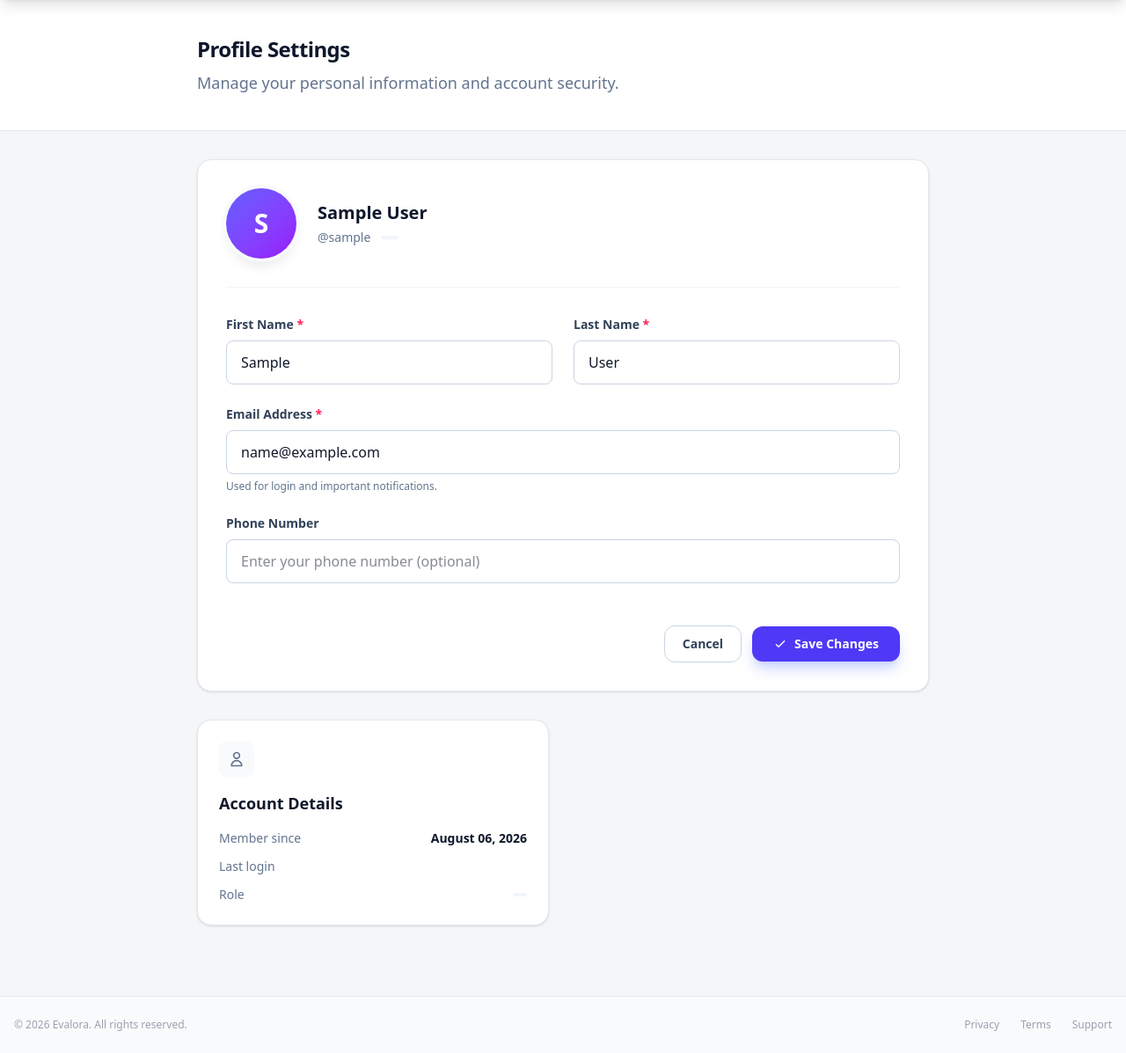
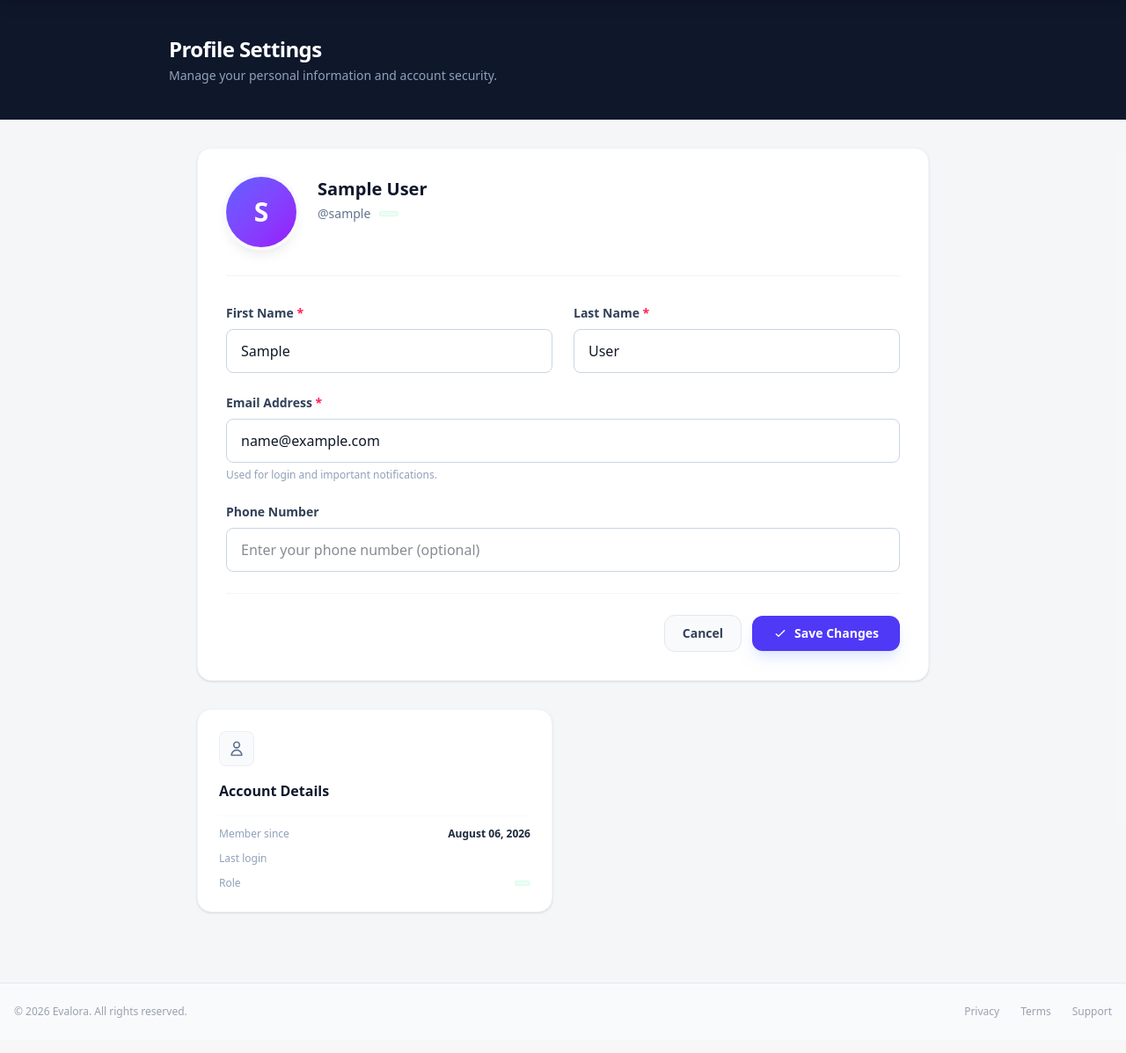
Before and after one commit to Adithya-Balan/CIT-CognIQ, a Django app: page /settings/profile/ in a window 1280 px wide. Shown: the part 81-1278 px from the top of the page at 88% size. After the commit the page ends 1238 px from the top, so only its background shows below. Run offline with Django 5.2, Linux system fonts and the light colour scheme; the visitor is signed in with stand-in values (Sample User, id 1); parts of the project's set-up code (start-up, migrations or seed data) failed here and were passed over.

Commit message:
feat: redesign profile settings UI and add custom gap and border color utility classes

```diff
--- a/templates/settings/profile_settings.html
+++ b/templates/settings/profile_settings.html
@@ -5,29 +5,35 @@
 {% block content %}
 <div class="min-h-screen bg-slate-50/50 pb-20">
     <!-- Header Section -->
-    <div class="bg-white border-b border-slate-200">
-        <div class="max-w-4xl mx-auto px-4 sm:px-6 lg:px-8 py-10">
-            <p class="text-2xl font-bold text-slate-900 tracking-tight">Profile Settings</p>
-            <p class="mt-2 text-lg text-slate-500">Manage your personal information and account security.</p>
+    <div class="bg-slate-900 text-white py-10 px-4 sm:px-6 lg:px-8">
+        <div class="max-w-4xl mx-auto">
+            <p class="text-2xl font-extrabold tracking-tight">Profile Settings</p>
+            <p class="mt-1 text-sm text-slate-400">Manage your personal information and account security.</p>
         </div>
     </div>
 
     <div class="max-w-4xl mx-auto px-4 sm:px-6 lg:px-8 mt-8 space-y-8">
 
         <!-- Profile Form Card -->
-        <div class="bg-white rounded-2xl shadow-sm border border-slate-200 overflow-hidden">
-            <div class="p-6 sm:p-8">
-                <div class="flex items-center gap-6 mb-8 pb-8 border-b border-slate-100">
-                    <div class="h-20 w-20 rounded-full bg-gradient-to-br from-indigo-500 to-purple-600 flex items-center justify-center text-3xl font-bold text-white shadow-lg ring-4 ring-slate-50">
+        <div class="bg-white rounded-2xl shadow-sm border border-slate-100 overflow-hidden">
+            <div class="p-4 sm:p-8">
+                <div class="flex flex-col sm:flex-row items-center sm:items-start text-center sm:text-left gap-4 sm:gap-6 mb-8 pb-8 border-b border-slate-100">
+                    <div class="h-20 w-20 rounded-full bg-gradient-to-br from-indigo-500 to-purple-600 flex items-center justify-center text-3xl font-bold text-white shadow-lg ring-4 ring-slate-50 shrink-0">
                         {{ user.first_name|first|default:user.username|first|upper }}
                     </div>
-                    <div>
+                    <div class="space-y-1">
                         <h2 class="text-xl font-bold text-slate-900">{{ user.get_full_name }}</h2>
-                        <div class="flex items-center gap-3 mt-1 text-sm">
+                        <div class="flex flex-wrap items-center justify-center sm:justify-start gap-2.5 text-sm mt-1">
                             <span class="text-slate-500 font-medium">@{{ user.username }}</span>
-                            <span class="inline-flex items-center px-2.5 py-0.5 rounded-full font-medium bg-slate-100 text-slate-600 capitalize">
-                                {{ user.get_role_display }}
-                            </span>
+                            {% if user.is_teacher %}
+                                <span class="inline-flex items-center px-2.5 py-0.5 rounded-full text-xs font-semibold bg-indigo-50 text-indigo-700 border border-indigo-100/60 capitalize">
+                                    {{ user.get_role_display }}
+                                </span>
+                            {% else %}
+                                <span class="inline-flex items-center px-2.5 py-0.5 rounded-full text-xs font-semibold bg-emerald-50 text-emerald-700 border border-emerald-100/60 capitalize">
+                                    {{ user.get_role_display }}
+                                </span>
+                            {% endif %}
                         </div>
                     </div>
                 </div>
@@ -38,13 +44,13 @@
                     <!-- Display Messages -->
                     {% if messages %}
                         {% for message in messages %}
-                        <div class="p-4 rounded-xl border {% if message.tags == 'success' %}bg-emerald-50 border-emerald-100 text-emerald-800{% elif message.tags == 'error' %}bg-red-50 border-red-100 text-red-800{% else %}bg-blue-50 border-blue-100 text-blue-800{% endif %} flex items-start gap-3">
+                        <div class="p-4 rounded-xl border {% if message.tags == 'success' %}bg-emerald-50 border-emerald-100 text-emerald-800{% elif message.tags == 'error' %}bg-rose-50 border-rose-100 text-rose-800{% else %}bg-blue-50 border-blue-100 text-blue-800{% endif %} flex items-start gap-3 shadow-sm">
                             {% if message.tags == 'success' %}
-                            <svg class="w-5 h-5 flex-shrink-0 mt-0.5" fill="none" viewBox="0 0 24 24" stroke="currentColor"><path stroke-linecap="round" stroke-linejoin="round" stroke-width="2" d="M5 13l4 4L19 7"/></svg>
+                            <svg class="w-5 h-5 flex-shrink-0 mt-0.5 text-emerald-600" fill="none" viewBox="0 0 24 24" stroke="currentColor"><path stroke-linecap="round" stroke-linejoin="round" stroke-width="2" d="M5 13l4 4L19 7"/></svg>
                             {% elif message.tags == 'error' %}
-                            <svg class="w-5 h-5 flex-shrink-0 mt-0.5" fill="none" viewBox="0 0 24 24" stroke="currentColor"><path stroke-linecap="round" stroke-linejoin="round" stroke-width="2" d="M12 8v4m0 4h.01M21 12a9 9 0 11-18 0 9 9 0 0118 0z"/></svg>
+                            <svg class="w-5 h-5 flex-shrink-0 mt-0.5 text-rose-600" fill="none" viewBox="0 0 24 24" stroke="currentColor"><path stroke-linecap="round" stroke-linejoin="round" stroke-width="2" d="M12 8v4m0 4h.01M21 12a9 9 0 11-18 0 9 9 0 0118 0z"/></svg>
                             {% else %}
-                            <svg class="w-5 h-5 flex-shrink-0 mt-0.5" fill="none" viewBox="0 0 24 24" stroke="currentColor"><path stroke-linecap="round" stroke-linejoin="round" stroke-width="2" d="M13 16h-1v-4h-1m1-4h.01M21 12a9 9 0 11-18 0 9 9 0 0118 0z"/></svg>
+                            <svg class="w-5 h-5 flex-shrink-0 mt-0.5 text-blue-600" fill="none" viewBox="0 0 24 24" stroke="currentColor"><path stroke-linecap="round" stroke-linejoin="round" stroke-width="2" d="M13 16h-1v-4h-1m1-4h.01M21 12a9 9 0 11-18 0 9 9 0 0118 0z"/></svg>
                             {% endif %}
                             <p class="text-sm font-medium">{{ message }}</p>
                         </div>
@@ -54,7 +60,7 @@
                     <div class="grid grid-cols-1 md:grid-cols-2 gap-6">
                         <!-- First Name -->
                         <div>
-                            <label for="{{ form.first_name.id_for_label }}" class="block text-sm font-bold text-slate-700 mb-2">
+                            <label for="{{ form.first_name.id_for_label }}" class="block text-sm font-semibold text-slate-700 mb-2">
                                 First Name <span class="text-rose-500">*</span>
                             </label>
                             {{ form.first_name }}
@@ -65,7 +71,7 @@
 
                         <!-- Last Name -->
                         <div>
-                            <label for="{{ form.last_name.id_for_label }}" class="block text-sm font-bold text-slate-700 mb-2">
+                            <label for="{{ form.last_name.id_for_label }}" class="block text-sm font-semibold text-slate-700 mb-2">
                                 Last Name <span class="text-rose-500">*</span>
                             </label>
                             {{ form.last_name }}
@@ -76,19 +82,19 @@
 
                         <!-- Email -->
                         <div class="md:col-span-2">
-                            <label for="{{ form.email.id_for_label }}" class="block text-sm font-bold text-slate-700 mb-2">
+                            <label for="{{ form.email.id_for_label }}" class="block text-sm font-semibold text-slate-700 mb-2">
                                 Email Address <span class="text-rose-500">*</span>
                             </label>
                             {{ form.email }}
                             {% if form.email.errors %}
                                 <p class="text-rose-600 text-sm mt-1 font-medium">{{ form.email.errors.0 }}</p>
                             {% endif %}
-                            <p class="text-slate-500 text-xs mt-1.5 font-medium">Used for login and important notifications.</p>
+                            <p class="text-slate-400 text-xs mt-1.5 font-medium">Used for login and important notifications.</p>
                         </div>
 
                         <!-- Phone Number -->
                         <div class="md:col-span-2">
-                            <label for="{{ form.phone_number.id_for_label }}" class="block text-sm font-bold text-slate-700 mb-2">
+                            <label for="{{ form.phone_number.id_for_label }}" class="block text-sm font-semibold text-slate-700 mb-2">
                                 Phone Number
                             </label>
                             {{ form.phone_number }}
@@ -99,13 +105,13 @@
                     </div>
 
                     <!-- Form Actions -->
-                    <div class="flex items-center justify-end gap-3 pt-6 mt-4">
+                    <div class="flex flex-col sm:flex-row items-stretch sm:items-center sm:justify-end gap-3 pt-6 mt-4 border-t border-slate-100">
                         <a href="{% if user.is_teacher %}{% url 'teacher_dashboard' %}{% else %}{% url 'student_dashboard' %}{% endif %}"
-                           class="px-5 py-2.5 bg-white border border-slate-300 text-slate-700 font-bold rounded-xl hover:bg-slate-50 hover:text-slate-900 transition-colors text-sm">
+                           class="px-5 py-2.5 bg-gray-50 border border-slate-200 text-slate-700 font-semibold rounded-xl hover:bg-gray-100 hover:border-slate-300 transition-all text-sm text-center">
                             Cancel
                         </a>
                         <button type="submit"
-                                class="px-6 py-2.5 bg-indigo-600 text-white font-bold rounded-xl hover:bg-indigo-700 transition-colors shadow-lg shadow-indigo-200 text-sm flex items-center gap-2">
+                                class="px-6 py-2.5 bg-indigo-600 text-white font-bold rounded-xl hover:bg-indigo-500 transition-all shadow-lg shadow-indigo-100 text-sm flex items-center justify-center gap-2">
                             <svg class="w-4 h-4" fill="none" viewBox="0 0 24 24" stroke="currentColor"><path stroke-linecap="round" stroke-linejoin="round" stroke-width="2" d="M5 13l4 4L19 7"/></svg>
                             Save Changes
                         </button>
@@ -115,19 +121,19 @@
         </div>
 
         <!-- Security & Account Info Grid -->
-        <div class="grid grid-cols-1 md:grid-cols-2 gap-8">
+        <div class="grid grid-cols-1 md:grid-cols-2 gap-6">
             <!-- Password Change Section (Teachers Only) -->
             {% if user.is_teacher %}
-            <div class="bg-white rounded-2xl shadow-sm border border-slate-200 overflow-hidden h-full">
+            <div class="bg-white rounded-2xl shadow-sm border border-slate-100 overflow-hidden h-full">
                 <div class="p-6">
-                    <div class="h-10 w-10 bg-amber-50 rounded-lg flex items-center justify-center mb-4">
+                    <div class="h-10 w-10 bg-amber-50 rounded-xl flex items-center justify-center mb-4 border border-amber-100/50">
                         <svg class="w-5 h-5 text-amber-600" fill="none" stroke="currentColor" viewBox="0 0 24 24">
                             <path stroke-linecap="round" stroke-linejoin="round" stroke-width="2" d="M12 15v2m-6 4h12a2 2 0 002-2v-6a2 2 0 00-2-2H6a2 2 0 00-2 2v6a2 2 0 002 2zm10-10V7a4 4 0 00-8 0v4h8z"></path>
                         </svg>
                     </div>
-                    <h3 class="text-lg font-bold text-slate-900 mb-2">Sign-in & Security</h3>
-                    <p class="text-slate-500 text-sm mb-6">Manage your password to keep your account secure.</p>
-                    <a href="{% url 'teacher_change_password' %}" class="inline-flex justify-center items-center px-4 py-2.5 bg-white border border-slate-300 text-slate-700 font-bold rounded-xl hover:bg-slate-50 hover:text-indigo-600 hover:border-indigo-200 transition-colors text-sm w-full">
+                    <h3 class="text-base font-bold text-slate-900 mb-1">Sign-in & Security</h3>
+                    <p class="text-slate-400 text-xs mb-6">Manage your password to keep your account secure.</p>
+                    <a href="{% url 'teacher_change_password' %}" class="inline-flex justify-center items-center px-4 py-2.5 bg-white border border-slate-200 text-slate-700 font-semibold rounded-xl hover:bg-slate-50 hover:text-indigo-600 hover:border-indigo-200 transition-all text-sm w-full shadow-sm">
                         Change Password
                     </a>
                 </div>
@@ -135,28 +141,34 @@
             {% endif %}
 
             <!-- Account Meta -->
-            <div class="bg-white rounded-2xl shadow-sm border border-slate-200 overflow-hidden h-full">
+            <div class="bg-white rounded-2xl shadow-sm border border-slate-100 overflow-hidden h-full">
                 <div class="p-6">
-                    <div class="h-10 w-10 bg-slate-50 rounded-lg flex items-center justify-center mb-4">
+                    <div class="h-10 w-10 bg-slate-50 rounded-lg flex items-center justify-center mb-4 border border-slate-200/50">
                         <svg class="w-5 h-5 text-slate-500" fill="none" stroke="currentColor" viewBox="0 0 24 24">
                             <path stroke-linecap="round" stroke-linejoin="round" stroke-width="2" d="M16 7a4 4 0 11-8 0 4 4 0 018 0zM12 14a7 7 0 00-7 7h14a7 7 0 00-7-7z"></path>
                         </svg>
                     </div>
-                    <h3 class="text-lg font-bold text-slate-900 mb-2">Account Details</h3>
-                    <div class="space-y-3 mt-4">
-                        <div class="flex justify-between items-center text-sm">
-                            <span class="text-slate-500">Member since</span>
-                            <span class="font-bold text-slate-900">{{ user.date_joined|date:"F d, Y" }}</span>
+                    <h3 class="text-base font-bold text-slate-900 mb-3">Account Details</h3>
+                    <div class="space-y-3 mt-4 border-t border-slate-50 pt-3">
+                        <div class="flex justify-between items-center text-xs">
+                            <span class="text-slate-400 font-medium">Member since</span>
+                            <span class="font-semibold text-slate-800">{{ user.date_joined|date:"F d, Y" }}</span>
                         </div>
-                        <div class="flex justify-between items-center text-sm">
-                            <span class="text-slate-500">Last login</span>
-                            <span class="font-bold text-slate-900">{{ user.last_login|date:"M d, Y" }}</span>
+                        <div class="flex justify-between items-center text-xs">
+                            <span class="text-slate-400 font-medium">Last login</span>
+                            <span class="font-semibold text-slate-800">{{ user.last_login|date:"M d, Y" }}</span>
                         </div>
-                        <div class="flex justify-between items-center text-sm">
-                            <span class="text-slate-500">Role</span>
-                            <span class="inline-flex items-center px-2 py-0.5 rounded text-xs font-bold bg-slate-100 text-slate-700 capitalize">
-                                {{ user.get_role_display }}
-                            </span>
+                        <div class="flex justify-between items-center text-xs">
+                            <span class="text-slate-400 font-medium">Role</span>
+                            {% if user.is_teacher %}
+                                <span class="inline-flex items-center px-2 py-0.5 rounded text-[10px] font-bold bg-indigo-50 text-indigo-700 capitalize border border-indigo-100/50">
+                                    {{ user.get_role_display }}
+                                </span>
+                            {% else %}
+                                <span class="inline-flex items-center px-2 py-0.5 rounded text-[10px] font-bold bg-emerald-50 text-emerald-700 capitalize border border-emerald-100/50">
+                                    {{ user.get_role_display }}
+                                </span>
+                            {% endif %}
                         </div>
                     </div>
                 </div>
```
Also changed, not shown: static/styles/output.css.
